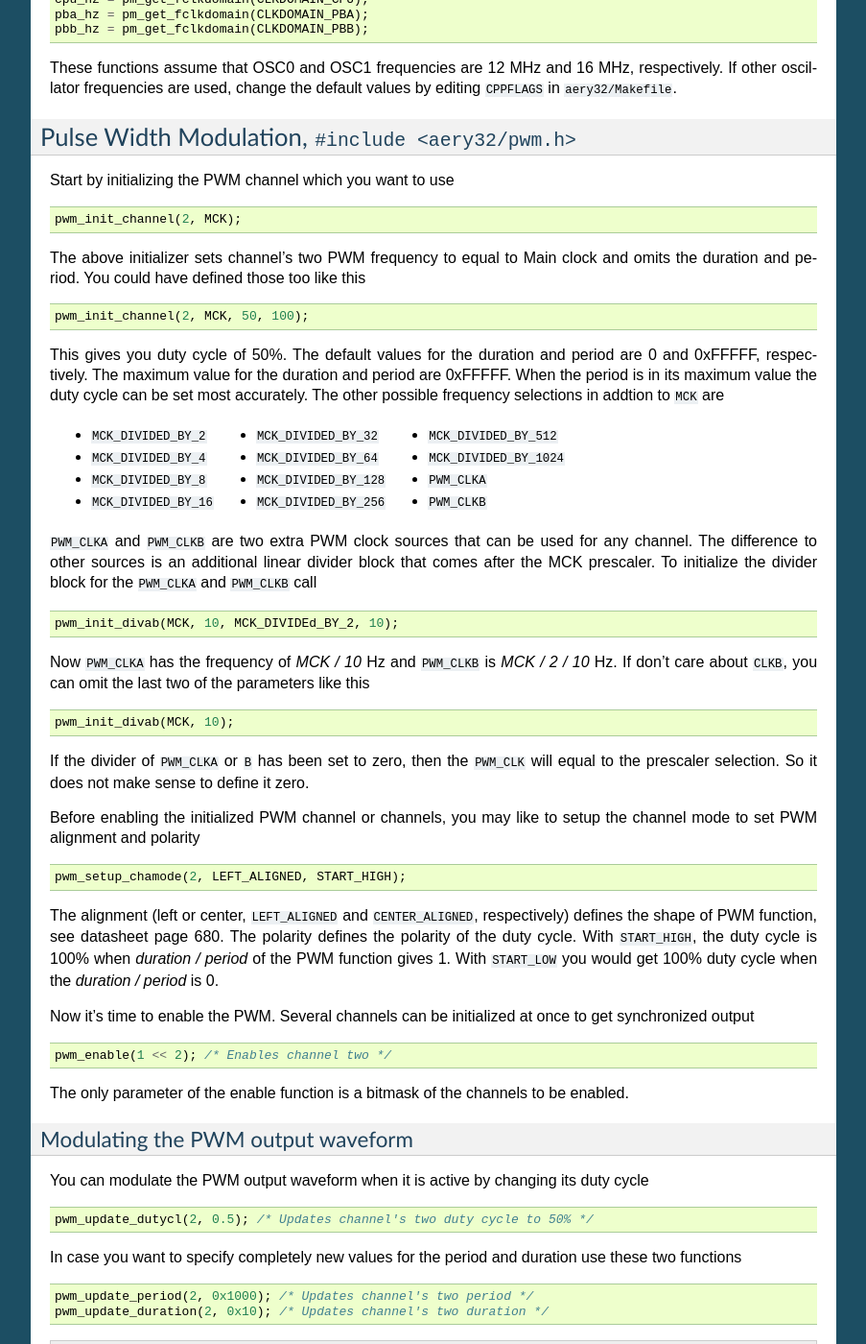
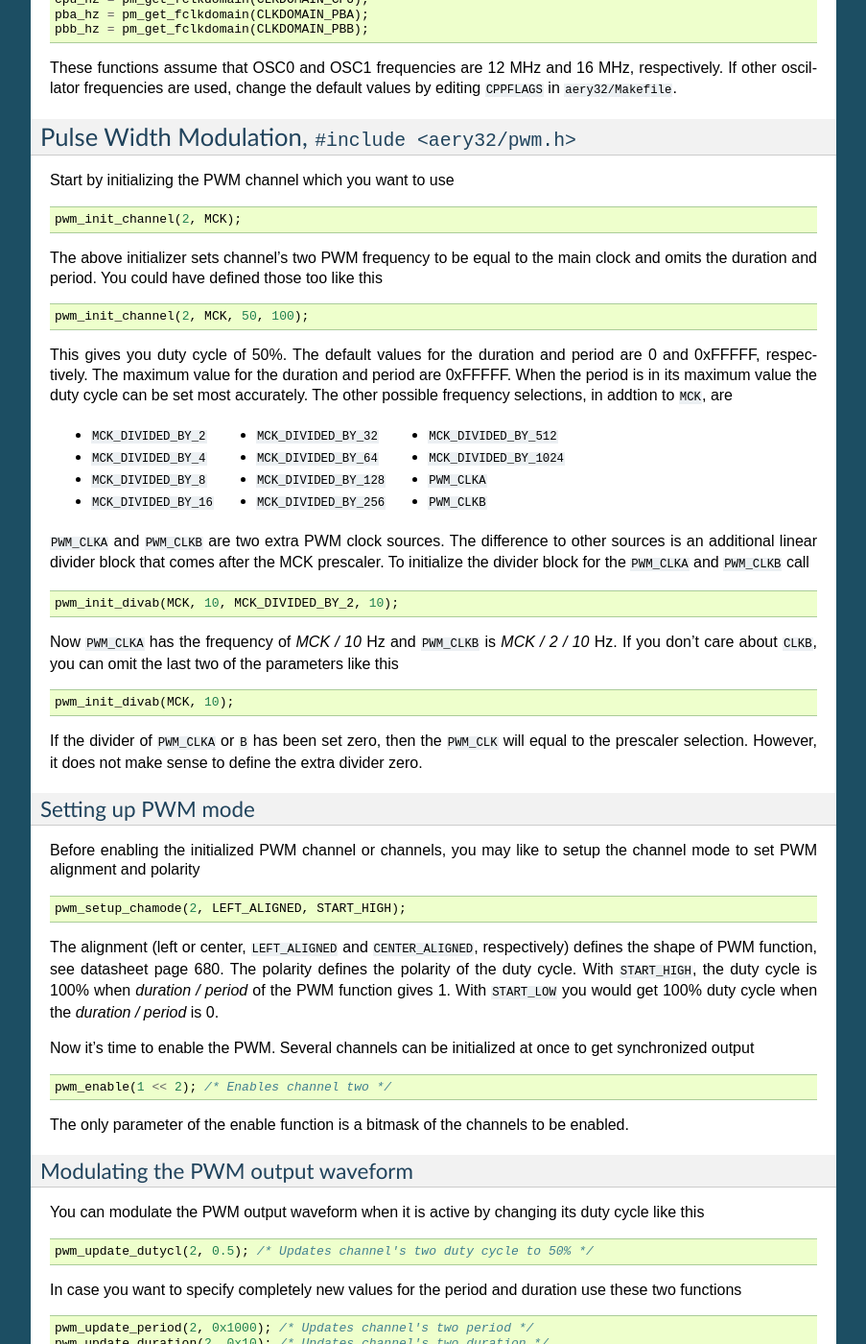
Before and after one commit to aery32/aery32-refguide, a Sphinx documentation site: the page built from source/module_functions.rst, in a window 1280 px wide and 1400 px high, scrolled down 8964 px. Shown: the whole window at 96% size, without its empty margins (198-1101 px from the left). Built offline with Sphinx 7.4.7, drawn with Linux system fonts in a browser that asks for light colours.

Commit message:
Minor change to the PWM text

```diff
--- a/source/module_functions.rst
+++ b/source/module_functions.rst
@@ -498,13 +498,13 @@ Start by initializing the PWM channel which you want to use
 
     pwm_init_channel(2, MCK);
 
-The above initializer sets channel's two PWM frequency to equal to Main clock and omits the duration and period. You could have defined those too like this
+The above initializer sets channel's two PWM frequency to be equal to the main clock and omits the duration and period. You could have defined those too like this
 
 .. code-block:: c++
 
     pwm_init_channel(2, MCK, 50, 100);
 
-This gives you duty cycle of 50%. The default values for the duration and period are 0 and 0xFFFFF, respectively. The maximum value for the duration and period are 0xFFFFF. When the period is in its maximum value the duty cycle can be set most accurately. The other possible frequency selections in addtion to ``MCK`` are
+This gives you duty cycle of 50%. The default values for the duration and period are 0 and 0xFFFFF, respectively. The maximum value for the duration and period are 0xFFFFF. When the period is in its maximum value the duty cycle can be set most accurately. The other possible frequency selections, in addtion to ``MCK``, are
 
 .. hlist::
     :columns: 3
@@ -522,13 +522,13 @@ This gives you duty cycle of 50%. The default values for the duration and period
     - ``PWM_CLKA``
     - ``PWM_CLKB``
 
-``PWM_CLKA`` and ``PWM_CLKB`` are two extra PWM clock sources that can be used for any channel. The difference to other sources is an additional linear divider block that comes after the MCK prescaler. To initialize the divider block for the ``PWM_CLKA`` and ``PWM_CLKB`` call
+``PWM_CLKA`` and ``PWM_CLKB`` are two extra PWM clock sources. The difference to other sources is an additional linear divider block that comes after the MCK prescaler. To initialize the divider block for the ``PWM_CLKA`` and ``PWM_CLKB`` call
 
 .. code-block:: c++
 
-    pwm_init_divab(MCK, 10, MCK_DIVIDEd_BY_2, 10);
+    pwm_init_divab(MCK, 10, MCK_DIVIDED_BY_2, 10);
 
-Now ``PWM_CLKA`` has the frequency of *MCK / 10* Hz and ``PWM_CLKB`` is *MCK / 2 / 10* Hz. If don't care about ``CLKB``, you can omit the last two of the parameters like this
+Now ``PWM_CLKA`` has the frequency of *MCK / 10* Hz and ``PWM_CLKB`` is *MCK / 2 / 10* Hz. If you don't care about ``CLKB``, you can omit the last two of the parameters like this
 
 .. code-block:: c++
 
@@ -536,7 +536,10 @@ Now ``PWM_CLKA`` has the frequency of *MCK / 10* Hz and ``PWM_CLKB`` is *MCK / 2
 
 .. note::
 
-If the divider of ``PWM_CLKA`` or ``B`` has been set to zero, then the ``PWM_CLK`` will equal to the prescaler selection. So it does not make sense to define it zero.
+If the divider of ``PWM_CLKA`` or ``B`` has been set zero, then the ``PWM_CLK`` will equal to the prescaler selection. However, it does not make sense to define the extra divider zero.
+
+Setting up PWM mode
+'''''''''''''''''''
 
 Before enabling the initialized PWM channel or channels, you may like to setup the channel mode to set PWM alignment and polarity
 
@@ -557,7 +560,7 @@ The only parameter of the enable function is a bitmask of the channels to be ena
 Modulating the PWM output waveform
 ''''''''''''''''''''''''''''''''''
 
-You can modulate the PWM output waveform when it is active by changing its duty cycle
+You can modulate the PWM output waveform when it is active by changing its duty cycle like this
 
 .. code-block:: c++
 
```
